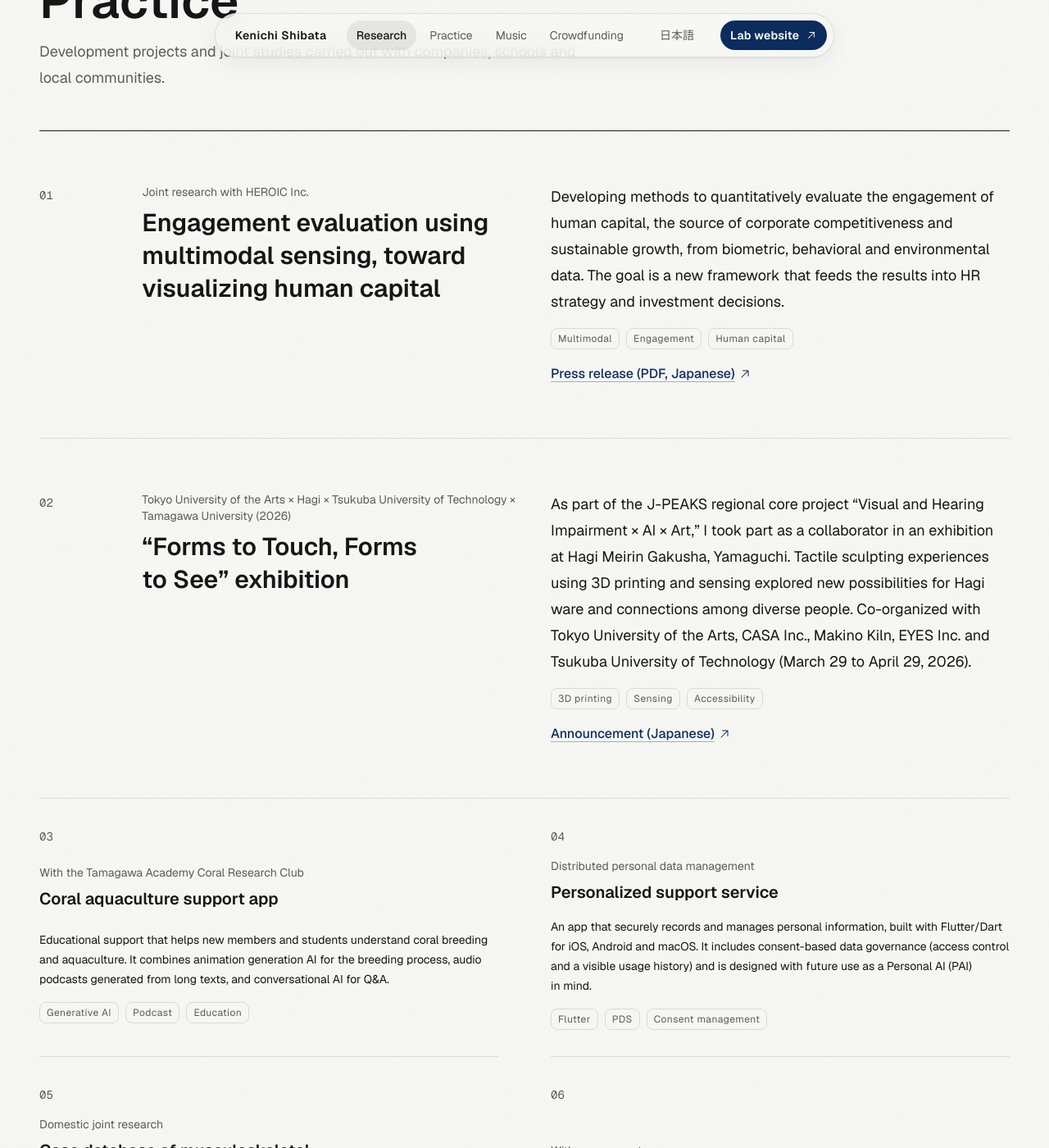
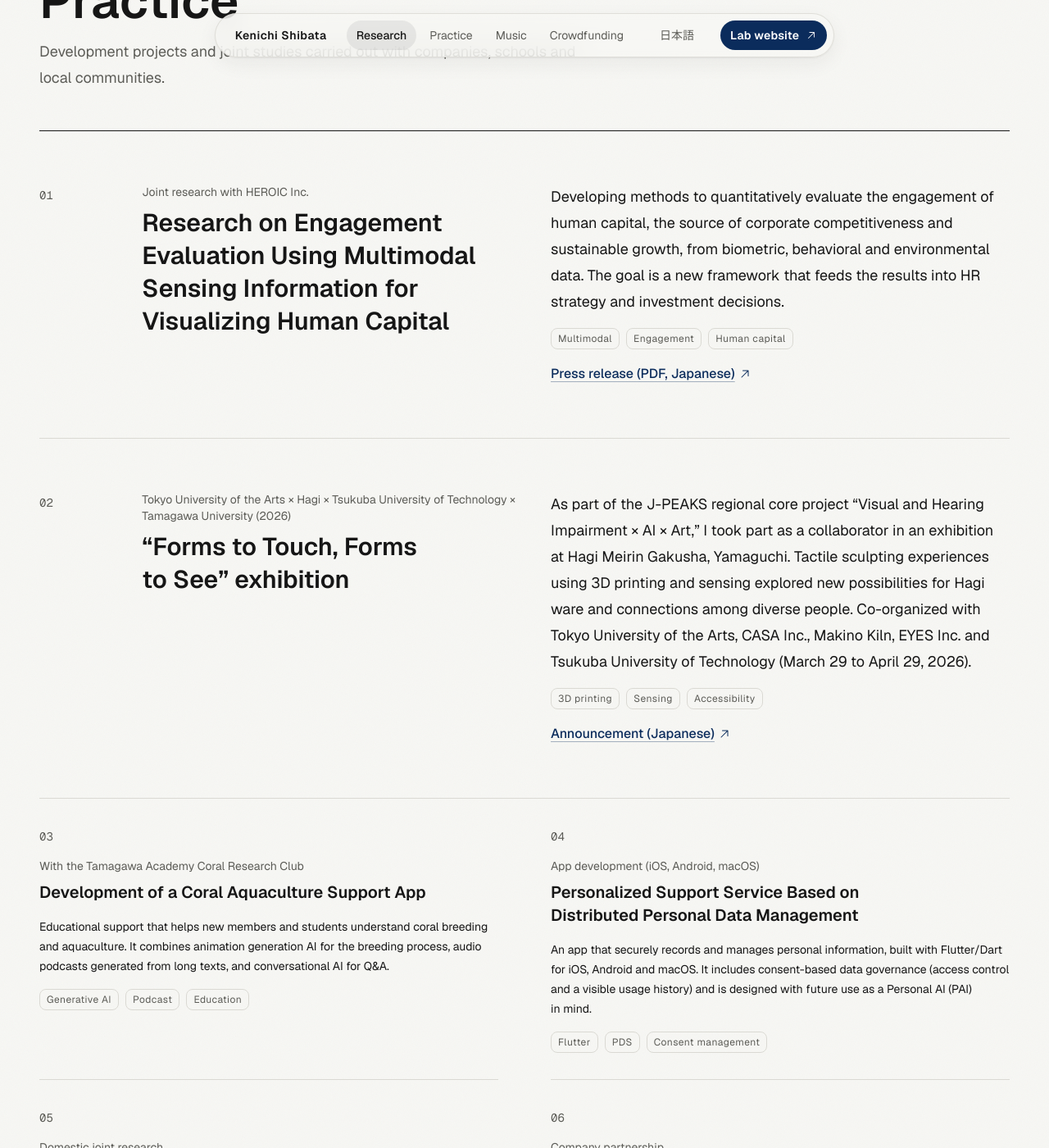
Before and after one commit to brightwaltz/portfolio, a Jekyll site: the page built from en.html, in a window 1280 px wide and 1400 px high, scrolled down 3815 px. Shown: the whole window at 82% size. Built offline with Jekyll 4.4.1, drawn with Linux system fonts in a browser that asks for light colours; some of the changed text lies outside the part shown.

Commit message:
事例の題を旧版の表記に戻し、2 段の事例を上にそろえる
Co-Authored-By: Claude Opus 5.5 <noreply@anthropic.com>
Claude-Session: https://claude.ai/code/session_01PDUKBseog8CWg3HSzaztBz

```diff
--- a/_data/en.yml
+++ b/_data/en.yml
@@ -128,7 +128,7 @@ practice:
   lead: Development projects and joint studies carried out with companies, schools and local communities.
   items:
     - kind: Joint research with HEROIC Inc.
-      title: Engagement evaluation using multimodal sensing, toward visualizing human capital
+      title: Research on Engagement Evaluation Using Multimodal Sensing Information for Visualizing Human Capital
       href: https://heroic.co.jp/pdf/tamagawa_press.pdf
       href_label: Press release (PDF, Japanese)
       body: Developing methods to quantitatively evaluate the engagement of human capital, the source of corporate competitiveness and sustainable growth, from biometric, behavioral and environmental data. The goal is a new framework that feeds the results into HR strategy and investment decisions.
@@ -142,29 +142,29 @@ practice:
       tags: [3D printing, Sensing, Accessibility]
       feature: true
     - kind: With the Tamagawa Academy Coral Research Club
-      title: Coral aquaculture support app
+      title: Development of a Coral Aquaculture Support App
       body: Educational support that helps new members and students understand coral breeding and aquaculture. It combines animation generation AI for the breeding process, audio podcasts generated from long texts, and conversational AI for Q&A.
       tags: [Generative AI, Podcast, Education]
-    - kind: Distributed personal data management
-      title: Personalized support service
+    - kind: App development (iOS, Android, macOS)
+      title: Personalized Support Service Based on Distributed Personal Data Management
       body: An app that securely records and manages personal information, built with Flutter/Dart for iOS, Android and macOS. It includes consent-based data governance (access control and a visible usage history) and is designed with future use as a Personal AI (PAI) in mind.
       tags: [Flutter, PDS, Consent management]
     - kind: Domestic joint research
-      title: Case database of musculoskeletal pain patients in acupuncture clinics
+      title: Building a Case Database of Musculoskeletal Pain Patients in Acupuncture Clinics Using Electronic Systems
       body: Designed and implemented a foundation that systematically collects case information from acupuncture clinics for clinical research and education. The structure anticipates analysis with natural language processing and symptom classification AI, while keeping data entry quick and standardized in the clinic.
       tags: [Case database, NLP, Clinical]
       anchor: crowdfunding
       anchor_label: Funded through crowdfunding
-    - kind: With a game center company
-      title: In-store troubleshooting app
+    - kind: Company partnership
+      title: Game Center Company Partnership App
       body: Patrons scan a QR code posted in the store, reach an AI through LINE, and solve problems in a ChatGPT dialogue. It reduces the load on staff while improving customer satisfaction.
       tags: [LINE, ChatGPT, QR code]
     - kind: Dialogue system
-      title: Dialogue system that matches companies and users
+      title: Dialogue System Supporting Optimal Matching Between Companies and Users
       body: A LINE front end combined with ChatGPT / Claude and RAG on Azure AI Search. It searches company information and user preferences in context and generates well-matched recommendations.
       tags: [RAG, Azure AI Search, LINE]
     - kind: LINE official account
-      title: “Mono-wakari no Yoi Joushi” (The understanding boss)
+      title: “Mono-wakari no Yoi Joushi” (The Understanding Boss)
       body: An AI chatbot where students and other users can talk about their worries. Its ChatGPT dialogue takes in what people write and answers with empathy. Distributed as a public LINE account.
       tags: [LINE, ChatGPT, Counseling]
 
--- a/assets/site.css
+++ b/assets/site.css
@@ -691,7 +691,7 @@ p, li, dd { text-wrap: pretty; }
 .works--compact { border-top: 0; }
 @media (min-width: 1024px) {
   .works--compact { grid-template-columns: 1fr 1fr; column-gap: var(--s-700); }
-  .works--compact .work { grid-template-columns: 1fr; gap: var(--s-200); padding: var(--s-400) 0; }
+  .works--compact .work { grid-template-columns: 1fr; gap: var(--s-200); padding: var(--s-400) 0; align-content: start; }
   .works--compact .work__title { font-size: 20px; line-height: 28px; }
 }
 .works--compact .work__body p { font-size: 14px; line-height: 24px; }
```
Also changed, not shown: _data/ja.yml (+7 -7 lines).
